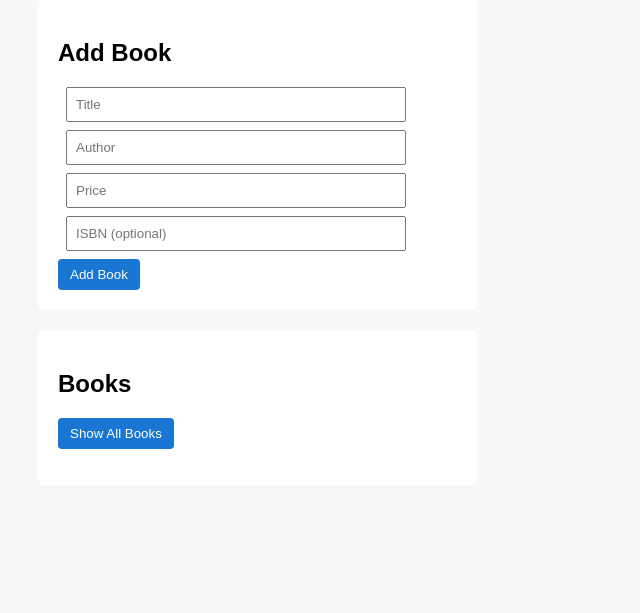
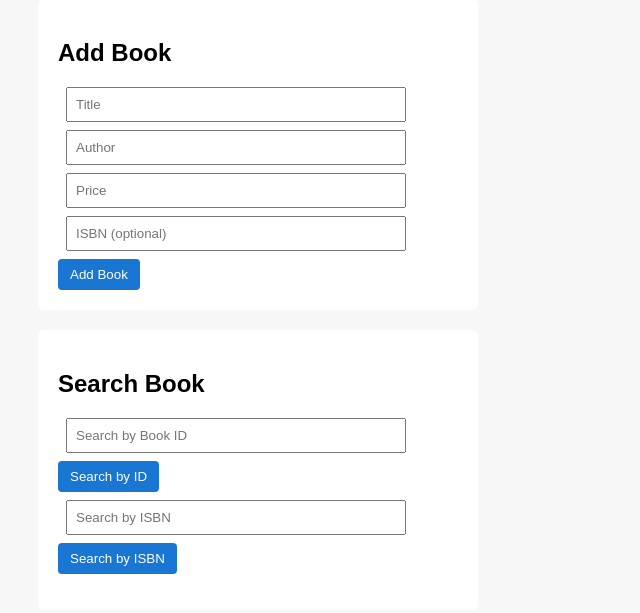
Before and after one commit to suyashgupta2411/Pre-KDU-2026, a Spring Boot app: page / in a window 1280 px wide. Shown: the part 117-730 px from the top of the page, without its empty margins (0-640 px from the left). Run offline with Spring Boot 4, Linux system fonts and the light colour scheme.

Commit message:
Fixed frontend accordingly

```diff
--- a/src/main/resources/static/index.html
+++ b/src/main/resources/static/index.html
@@ -21,11 +21,17 @@
   </div>
 
   <div class="card">
-    <h2>Books</h2>
-    <button onclick="loadBooks()">Show All Books</button>
+  <h2>Search Book</h2>
 
-    <ul id="bookList"></ul>
-  </div>
+  <input id="searchId" placeholder="Search by Book ID" />
+  <button onclick="searchById()">Search by ID</button>
+
+  <input id="searchIsbn" placeholder="Search by ISBN" />
+  <button onclick="searchByIsbn()">Search by ISBN</button>
+
+  <p id="searchResult"></p>
+</div>
+
 
   <script src="script.js"></script>
 </body>
--- a/src/main/resources/static/script.js
+++ b/src/main/resources/static/script.js
@@ -46,3 +46,38 @@ function clearInputs() {
   document.getElementById("price").value = "";
   document.getElementById("isbn").value = "";
 }
+function searchById() {
+  const id = document.getElementById("searchId").value;
+  const result = document.getElementById("searchResult");
+
+  fetch(`/api/books/${id}`)
+    .then(res => {
+      if (!res.ok) throw new Error("Book not found");
+      return res.json();
+    })
+    .then(book => {
+      result.textContent =
+        `Found: ${book.title} by ${book.author} (₹${book.price})`;
+    })
+    .catch(() => {
+      result.textContent = "Book not found with this ID";
+    });
+}
+
+function searchByIsbn() {
+  const isbn = document.getElementById("searchIsbn").value;
+  const result = document.getElementById("searchResult");
+
+  fetch(`/api/books/search?isbn=${isbn}`)
+    .then(res => {
+      if (!res.ok) throw new Error("Book not found");
+      return res.json();
+    })
+    .then(book => {
+      result.textContent =
+        `Found: ${book.title} by ${book.author} (₹${book.price})`;
+    })
+    .catch(() => {
+      result.textContent = "Book not found with this ISBN";
+    });
+}
```
